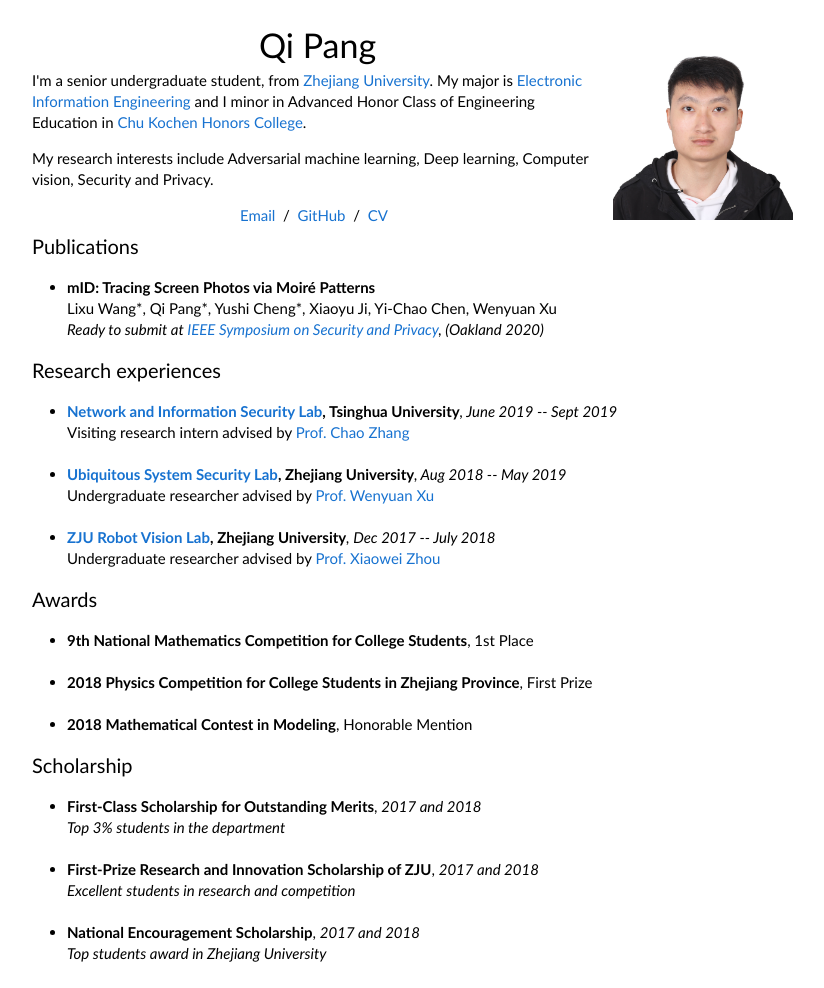
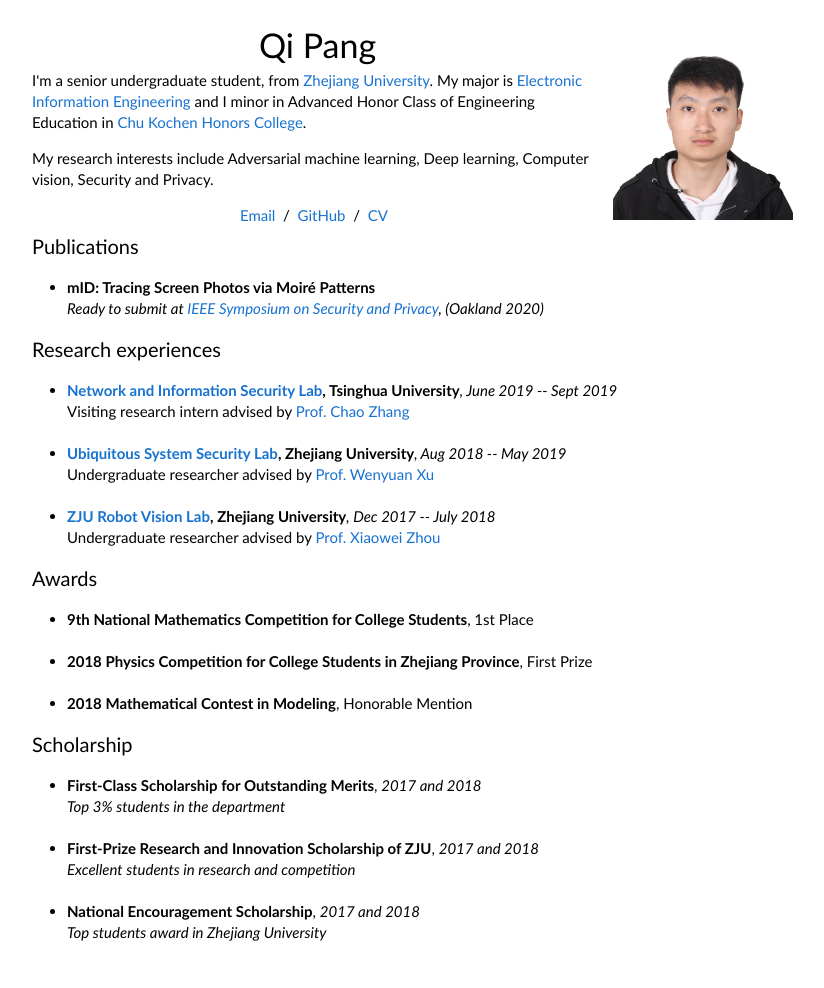
Before and after one commit to Qi-Pang/Qi-Pang.github.io, a plain HTML site: page index.html in a window 1280 px wide. Shown: the whole page, without its empty margins (198-1022 px from the left). Drawn offline with Linux system fonts and the light colour scheme; files that its build step writes are made by us from their sources.

Commit message:
modified

```diff
--- a/index.html
+++ b/index.html
@@ -117,7 +117,7 @@
                 <ul>
                             <li>
                                 <div class="exptitle"><B>mID: Tracing Screen Photos via Moiré Patterns</B></div>
-                            Lixu Wang*, Qi Pang*, Yushi Cheng*, Xiaoyu Ji, Yi-Chao Chen, Wenyuan Xu<br>
+                            <!-- Lixu Wang*, Qi Pang*, Yushi Cheng*, Xiaoyu Ji, Yi-Chao Chen, Wenyuan Xu<br>  -->
                             <I>Ready to submit at <a href="https://www.ieee-security.org/TC/SP2020" target="_blank" rel="external">IEEE Symposium on Security and Privacy</a>, (Oakland 2020)</I>
                             </li>
                 </ul>
```
